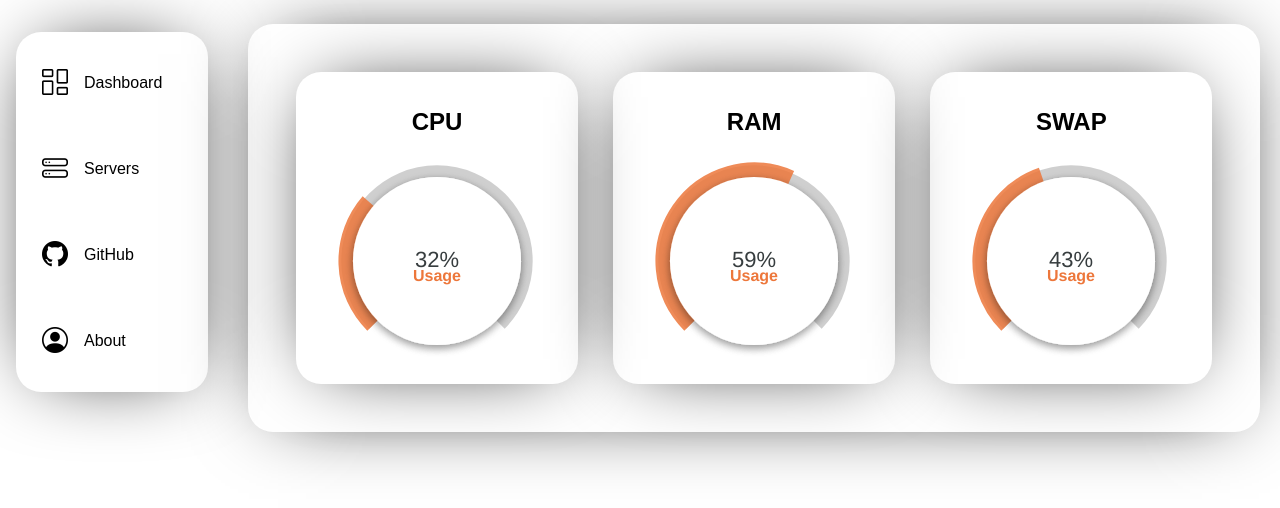
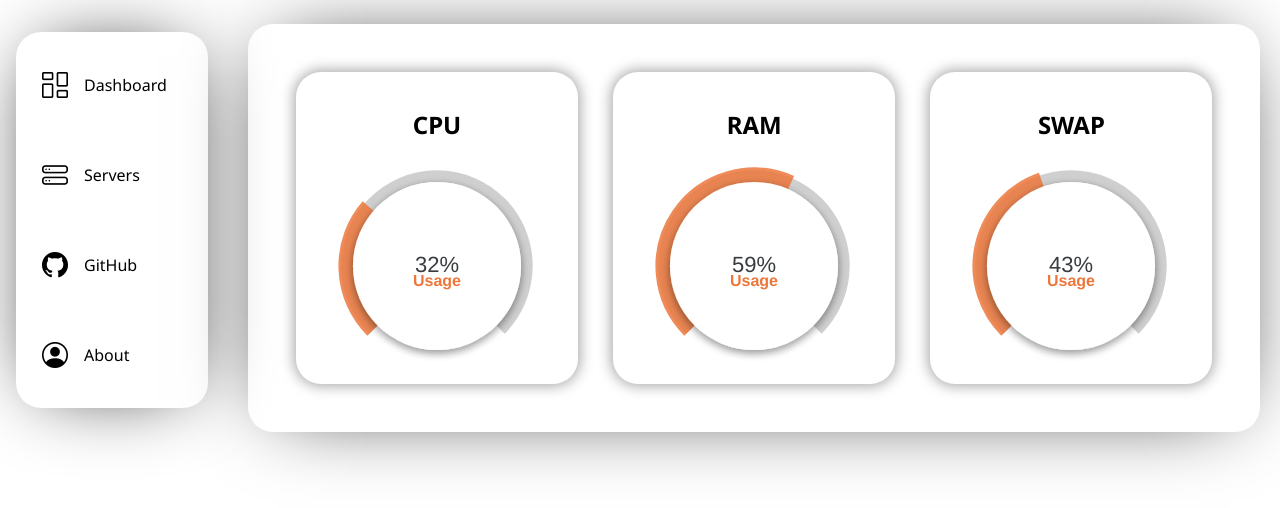
Before and after one commit to AllRedCat/AllRedCat.github.io, a React (Create React App) app in the folder Study/: page / in a window 1280 px wide. Shown: the top 508 px of the page. Built offline with nearby package versions, Linux system fonts and the light colour scheme.

Commit message:
Add: servers view

```diff
--- a/Study/src/App.css
+++ b/Study/src/App.css
@@ -1,9 +1,14 @@
 @import url("https://cdn.jsdelivr.net/npm/bootstrap-icons@1.11.1/font/bootstrap-icons.css");
+@import url('https://fonts.googleapis.com/css2?family=Noto+Sans:wght@300;400;500;700;900&display=swap');
 
 /* App.css */
 
+*{
+  font-family: 'Noto Sans', sans-serif;
+}
+
 .App {
-  font-family: Arial, sans-serif;
+  /* font-family: Arial, sans-serif; */
   text-align: center;
   background-color: #e6e6e6;
 }
--- a/Study/src/Content/Dashboard.css
+++ b/Study/src/Content/Dashboard.css
@@ -11,7 +11,8 @@
     height: 100%;
     min-width: 250px;
     min-height: 280px;
-    box-shadow: 0 0 80px -30px;
+    /* box-shadow: 0 0 80px -30px; */
+    box-shadow: 0px 0px 14px 2px rgba(0, 0, 0, 0.35);
     border-radius: 25px;
     padding: 0.8rem;
 }
@@ -25,7 +26,8 @@
 .View {
     width: 350px;
     height: 400px;
-    box-shadow: 0 0 80px -25px;
+    /* box-shadow: 0 0 80px -25px; */
+    box-shadow: 0px 0px 14px 2px rgba(0, 0, 0, 0.35);
     border-radius: 25px;
     padding: 1rem;
 }
@@ -34,7 +36,11 @@
     margin-top: -20px;
 }
 
-@media (max-width: 1370px) {
+.chart-container{
+    height: 350px;
+}
+
+@media (max-width: 1470px) {
     .container1 {
         padding: 0.4rem;
     }
@@ -43,14 +49,18 @@
         width: 250px;
         height: 280px;
     }
+
+    .chart-container{
+        height: 250px;
+    }
 }
 
-@media (max-width: 1024px) {
+/* @media (max-width: 1034px) {
     .View {
-        width: 130px;
+        width: 100px;
         height: 180px;
     }
-}
+} */
 
 @media (max-width: 668px) {
     .main {
--- a/Study/src/Content/Dashboard.js
+++ b/Study/src/Content/Dashboard.js
@@ -57,9 +57,9 @@ const CPUusage = () => {
     };
 
     return (
-        <div>
+        <div className="chart-container">
             {/* Render the ApexChart component for Gauge Chart */}
-            <Chart options={options} series={options.series} type="radialBar" height={250} />
+            <Chart options={options} series={options.series} type="radialBar" height="100%" />
         </div>
     );
 };
@@ -119,9 +119,9 @@ const RAMusage = () => {
     };
 
     return (
-        <div>
+        <div className="chart-container">
             {/* Render the ApexChart component for Gauge Chart */}
-            <Chart options={options} series={options.series} type="radialBar" height={250} />
+            <Chart options={options} series={options.series} type="radialBar" height="100%" />
         </div>
     );
 };
@@ -181,9 +181,9 @@ const SWAPusage = () => {
     };
 
     return (
-        <div>
+        <div className="chart-container">
             {/* Render the ApexChart component for Gauge Chart */}
-            <Chart options={options} series={options.series} type="radialBar" height={250} />
+            <Chart options={options} series={options.series} type="radialBar" height="100%" />
         </div>
     );
 };
--- a/Study/src/Content/Servers.css
+++ b/Study/src/Content/Servers.css
@@ -14,3 +14,10 @@
     border-radius: 25px;
     padding: 1rem;
 }
+
+.server-container{
+    display: grid;
+    grid-template-columns: 1fr 3fr 1fr;
+    box-shadow: 0 0 80px -30px;
+    border-radius: 25px;
+}
--- a/Study/src/Content/Servers.js
+++ b/Study/src/Content/Servers.js
@@ -1,11 +1,30 @@
 import React from "react";
 import './Servers.css';
+
+const ServerUnit = () => {
+    return (
+        <div className="server-container">
+            <div className="server-name">
+                <h3>Server 1</h3>
+                <h4>Subname</h4>
+            </div>
+            <div className="server-about">
+                <h3>About the server</h3>
+            </div>
+            <div className="server-stattus">
+                <h3>Status</h3>
+                <h5>online</h5>
+            </div>
+        </div>
+    );
+}
 
 function Servers() {
     return (
         <div className="main">
             <div className="container1">
                 <h1>Servers</h1>
+                <ServerUnit />
             </div>
         </div>
     );
```
